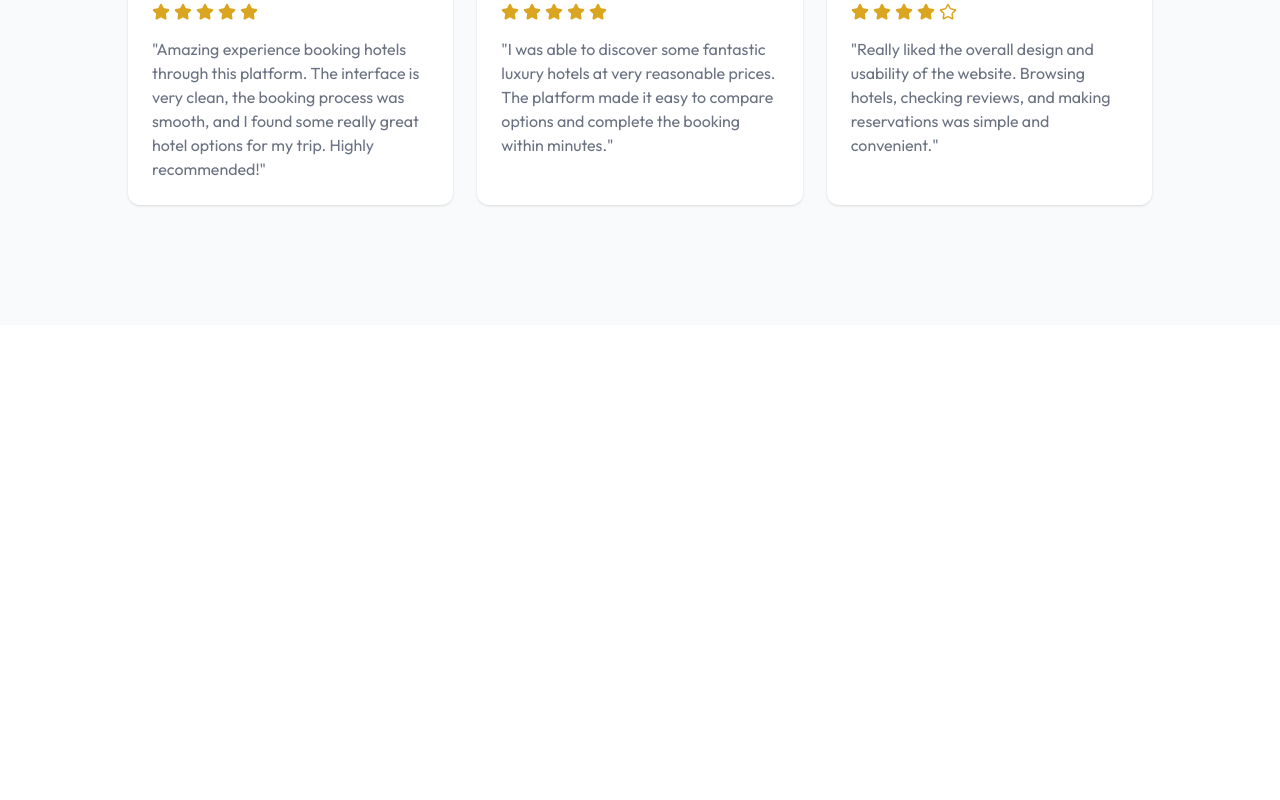
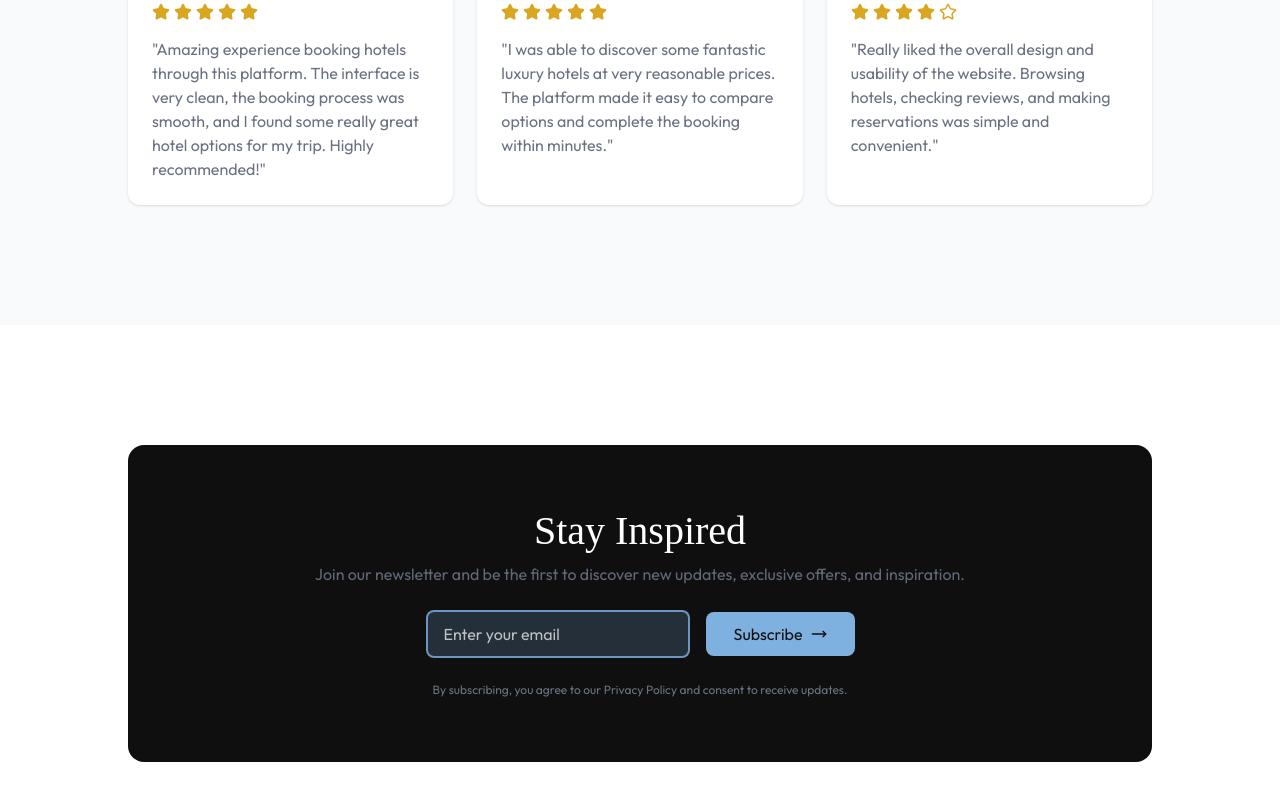
Before and after one commit to Ayman-Kz25/BookNStay, a React (Vite) app in the folder client/: page / in a window 1280 px wide. Shown: the part 2828-3628 px from the top of the page. Before the commit the page ends 3153 px from the top, so only its background shows below. Built offline with nearby package versions, Linux system fonts and the light colour scheme; no server answers; a web font is replaced by a local one.

Commit message:
commit 16

```diff
--- /dev/null
+++ b/client/src/components/Newsletter.jsx
@@ -0,0 +1,31 @@
+import { MoveRight } from "lucide-react";
+import SectionTitle from "./SectionTitle";
+
+const Newsletter = () => {
+  return (
+    <div class="flex flex-col items-center max-w-5xl lg:w-full rounded-2xl px-4 py-12 md:py-16 mx-2 lg:mx-auto my-30 bg-[var(--primary)] text-white">
+
+      <SectionTitle
+        title="Stay Inspired"
+        subtitle="Join our newsletter and be the first to discover new updates, exclusive offers, and inspiration."
+      />
+
+      <div class="flex flex-col md:flex-row items-center justify-center gap-4 mt-6">
+        <input
+          type="text"
+          class="bg-[var(--secondary)]/20 px-4 py-2.5 border-2 border-[var(--secondary)]/80 text-[var(--text-primary)] rounded-lg outline-none max-w-66 w-full placeholder:text-white/70"
+          placeholder="Enter your email"
+        />
+        <button class="flex items-center justify-center gap-2 group bg-[var(--secondary)] text-[var(--primary)] px-4 md:px-7 py-2.5 rounded-lg active:scale-95 transition-all cursor-pointer">
+          Subscribe
+          <MoveRight size={16} className=" group-hover:translate-x-1 transition-all" />
+        </button>
+      </div>
+      <p class="text-gray-500 mt-6 text-xs text-center">
+        By subscribing, you agree to our Privacy Policy and consent to receive
+        updates.
+      </p>
+    </div>
+  );
+};
+export default Newsletter;
--- a/client/src/pages/Home.jsx
+++ b/client/src/pages/Home.jsx
@@ -1,6 +1,7 @@
 import ExclusiveOffers from "../components/ExclusiveOffers"
 import FeaturedDestination from "../components/FeaturedDestination"
 import Hero from "../components/Hero"
+import Newsletter from "../components/Newsletter"
 import Testimonial from "../components/Testimonial"
 
 const Home = () => {
@@ -10,6 +11,7 @@ const Home = () => {
         <FeaturedDestination />
         <ExclusiveOffers />
         <Testimonial />
+        <Newsletter />
     </>
   )
 }
```
